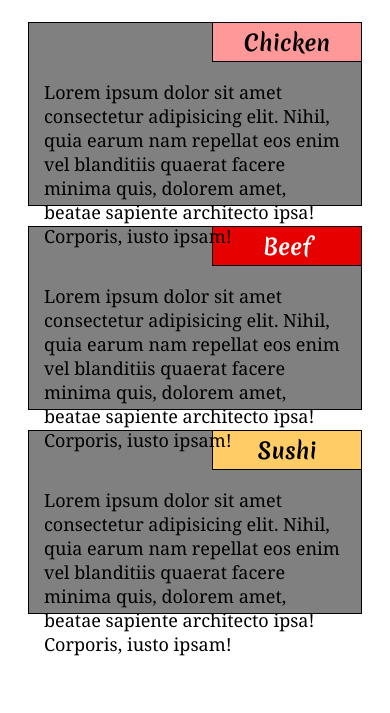
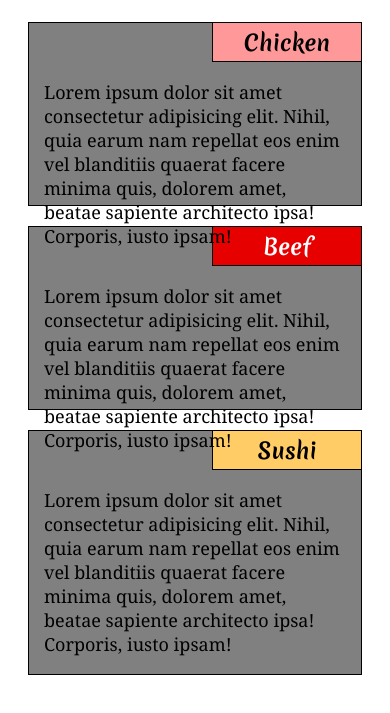
Before and after one commit to SudarshanNathTechNinja/module2.github.io, a plain HTML site: page index.html in a window 390 px wide. Shown: the part 71-784 px from the top of the page. Drawn offline with Linux system fonts and the light colour scheme.

Commit message:
Update index.css

```diff
--- a/index.css
+++ b/index.css
@@ -112,7 +112,7 @@
         margin:auto;
         height:fit-content;
         width:fit-content;
-        height:184px;
+
         margin-left:20px;
         margin-right:20px;
         margin-bottom:20px;
```
